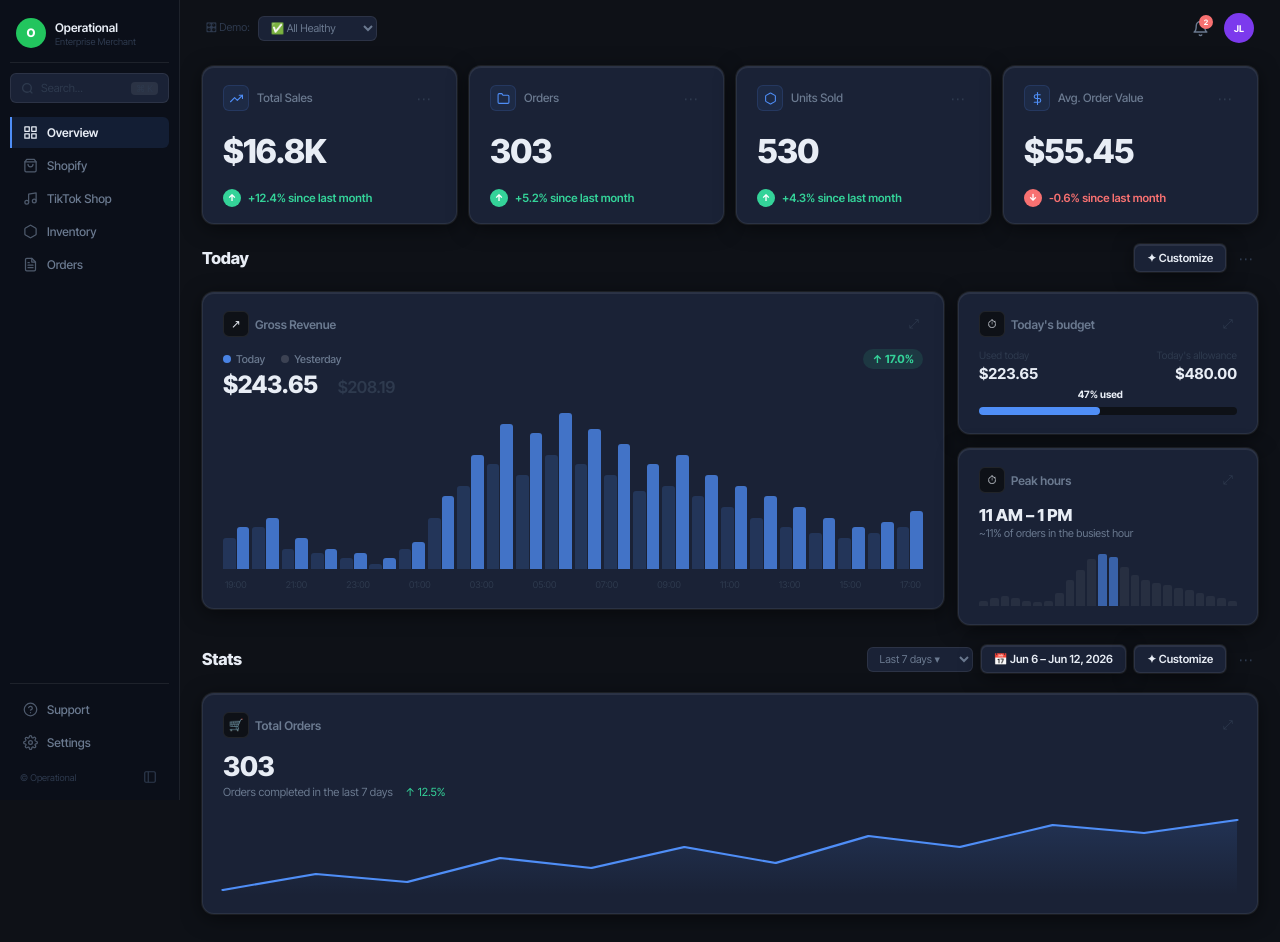
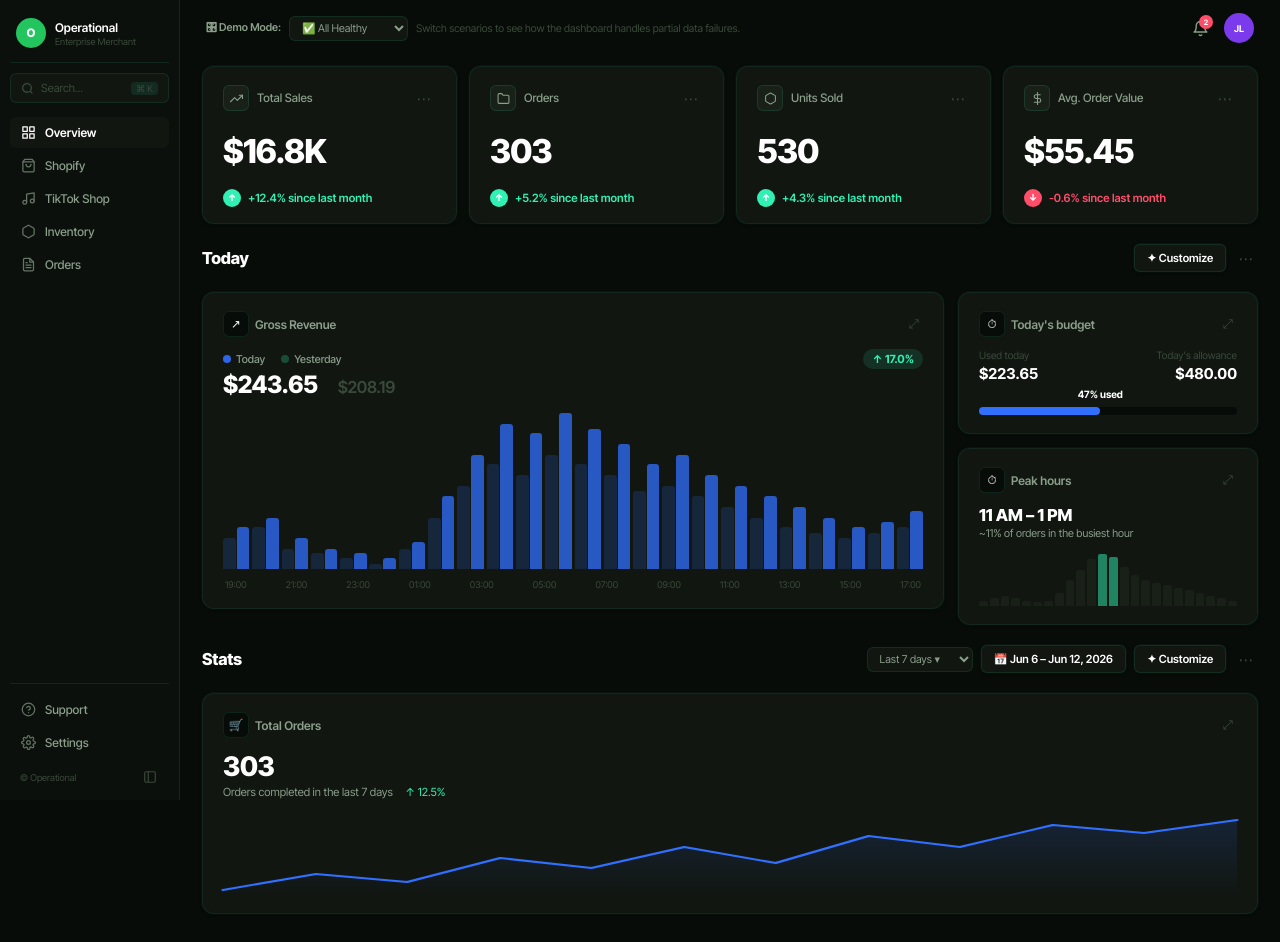
Before and after one commit to JesuaLabor/ecommerce-command-center, a React (Vite) app: page / in a window 1280 px wide. Built offline with nearby package versions, Linux system fonts and the light colour scheme.

Commit message:
feat: restore demo mode hint text, finalize Command Center Dark theme with glass cards and SVG stat card icons

```diff
--- a/src/App.jsx
+++ b/src/App.jsx
@@ -71,7 +71,7 @@ export default function App() {
         {/* Top-right actions bar */}
         <div className="main-topbar">
           <div className="main-topbar-left">
-            <label className="demo-label">🎛 Demo:</label>
+            <label className="demo-label">🎛 Demo Mode:</label>
             <select
               id="scenario-select"
               className="scenario-select"
@@ -84,6 +84,7 @@ export default function App() {
               <option value="shopify_down">🔴 Shopify Down</option>
               <option value="both_down">🔴🔴 Both Down</option>
             </select>
+            <span className="demo-hint">Switch scenarios to see how the dashboard handles partial data failures.</span>
           </div>
           <div className="main-topbar-right">
             <button className="topbar-icon-btn" aria-label="Notifications" id="btn-notifications">
--- a/src/index.css
+++ b/src/index.css
@@ -1,53 +1,61 @@
 @import url('https://fonts.googleapis.com/css2?family=Inter+Tight:wght@300;400;500;600;700;800&display=swap');
 
-/* ─── Design Tokens — Command Center Dark ──────────────────── */
+/* ─── Design Tokens — Style Guide ───────────────────────────── */
 :root {
-  /* ── Backgrounds — deep navy-charcoal depth layers ── */
-  --bg-app:            #0E1117;   /* Very dark neutral — not pure black, has depth */
-  --bg-sidebar:        #0B0F19;   /* Slightly cooler/deeper than app */
-  --bg-card:           #1A2236;   /* Elevated surface — clearly lifts off app bg */
-  --bg-card-hover:     #202C42;   /* Hover state — clear, not jarring */
-  --bg-input:          #1A2236;
-  --bg-table-row:      #1A2236;
-  --bg-table-row-hover:#202C42;
-
-  /* ── Typography — off-white hierarchy, avoid pure white glare ── */
-  --text-primary:      #E8EDF5;   /* Crisp off-white — readable without glare */
-  --text-secondary:    #6B7A90;   /* Muted blue-gray — clear hierarchy */
-  --text-muted:        #2E3A4E;   /* Very subtle — placeholder, axis labels */
-  --text-nav:          #6B7A90;
-  --text-nav-active:   #E8EDF5;
-
-  /* ── Borders — barely-visible structure ── */
-  --border:            rgba(255,255,255,0.08);
-  --border-card:       rgba(255,255,255,0.07);
-
-  /* ── Brand & Semantic Accents ── */
-  --accent-blue:       #4F8EF7;   /* Bright blue — trustworthy, pops on dark */
-  --accent-blue-light: rgba(79,142,247,0.12);
-  --accent-blue-hover: #3B7CF0;
-
-  --green:             #34D399;   /* Emerald 400 — positive trend */
-  --green-bg:          rgba(52,211,153,0.12);
-  --red:               #F87171;   /* Rose 400 — softer than pure red */
-  --red-bg:            rgba(248,113,113,0.12);
-  --amber:             #FBBF24;   /* Amber 400 — warnings */
-  --amber-bg:          rgba(251,191,36,0.12);
-  --gray-badge:        #3A4A60;
-  --gray-badge-bg:     #1A2236;
+  /* ── Backgrounds — based on #080C08 with green undertone depth ── */
+  --bg-app: #080C08;
+  /* Style guide base — near-black, slight green tint */
+  --bg-sidebar: #0C100C;
+  /* Sidebar — lifted slightly */
+  --bg-card: #111611;
+  /* Cards — clearly elevated off app bg */
+  --bg-card-hover: #182018;
+  /* Hover/active state */
+  --bg-input: #111611;
+  --bg-table-row: #111611;
+  --bg-table-row-hover: #182018;
+
+  /* ── Typography — #FFFFFF pure white ── */
+  --text-primary: #FFFFFF;
+  --text-secondary: #8A9E8A;
+  /* muted greenish-gray */
+  --text-muted: #3A4A3A;
+  /* very subtle */
+  --text-nav: #8A9E8A;
+  --text-nav-active: #FFFFFF;
+
+  /* ── Borders — teal-tinted barely-visible ── */
+  --border: rgba(48, 240, 179, 0.1);
+  --border-card: rgba(48, 240, 179, 0.08);
+
+  /* ── Accents — Style Guide ── */
+  --accent-blue: #306FFF;
+  /* Primary brand blue */
+  --accent-blue-light: rgba(48, 111, 255, 0.15);
+  --accent-blue-hover: #1A5AE8;
+
+  --green: #30F0B3;
+  /* Teal — positive trend */
+  --green-bg: rgba(48, 240, 179, 0.12);
+  --red: #FF4D6A;
+  /* Soft red — negative trend */
+  --red-bg: rgba(255, 77, 106, 0.12);
+  --amber: #FAD670;
+  /* Gold — warnings */
+  --amber-bg: rgba(250, 214, 112, 0.12);
+  --gray-badge: #3A4A3A;
+  --gray-badge-bg: #111611;
 
   /* ── Shape ── */
-  --radius-sm:  6px;
-  --radius-md:  10px;
-  --radius-lg:  12px;
-  --radius-xl:  16px;
-
-  /* ── Elevation — glass card effect ── */
-  --shadow-card: 0 0 0 1px rgba(255,255,255,0.07),
-                 inset 0 1px 0 rgba(255,255,255,0.08),
-                 0 4px 20px rgba(0,0,0,0.5);
-  --shadow-md:   0 8px 32px rgba(0,0,0,0.6);
-  --shadow-btn:  0 2px 12px rgba(79,142,247,0.4);
+  --radius-sm: 6px;
+  --radius-md: 10px;
+  --radius-lg: 12px;
+  --radius-xl: 16px;
+
+  /* ── Elevation ── */
+  --shadow-card: 0 1px 3px rgba(0, 0, 0, 0.6), 0 0 0 1px rgba(48, 240, 179, 0.05);
+  --shadow-md: 0 8px 32px rgba(0, 0, 0, 0.7);
+  --shadow-btn: 0 2px 12px rgba(48, 111, 255, 0.4);
 
   --sidebar-width: 180px;
   --transition: 0.15s ease;
@@ -185,7 +193,7 @@ ul {
   white-space: nowrap;
 }
 
-/* ── Nav ── */
+/* Nav */
 .sidebar-nav {
   display: flex;
   flex-direction: column;
@@ -197,33 +205,27 @@ ul {
   align-items: center;
   gap: 9px;
   width: 100%;
-  /* extra left padding to compensate for the 2px active border */
-  padding: 8px 10px 8px 10px;
-  border-left: 2px solid transparent;
-  border-radius: 0 var(--radius-sm) var(--radius-sm) 0;
+  padding: 8px 10px;
+  border-radius: var(--radius-sm);
   font-size: 0.8rem;
   font-weight: 500;
   color: var(--text-nav);
   cursor: pointer;
-  transition: background var(--transition), color var(--transition), border-color var(--transition);
+  transition: background var(--transition), color var(--transition);
   text-align: left;
   background: none;
-  border-top: none;
-  border-right: none;
-  border-bottom: none;
+  border: none;
 }
 
 .nav-item:hover {
-  background: rgba(79,142,247,0.07);
-  color: var(--text-primary);
-  border-left-color: rgba(79,142,247,0.3);
+  background: var(--bg-card);
+  color: var(--text-primary);
 }
 
 .nav-item.active {
-  background: rgba(79,142,247,0.12);
-  color: var(--text-primary);
-  font-weight: 600;
-  border-left-color: var(--accent-blue);
+  background: var(--bg-card);
+  color: var(--text-primary);
+  font-weight: 600;
 }
 
 .nav-icon {
@@ -295,8 +297,18 @@ ul {
 
 .demo-label {
   font-size: 0.72rem;
-  color: var(--text-muted);
+  font-weight: 600;
+  color: var(--text-secondary);
   white-space: nowrap;
+}
+
+.demo-hint {
+  font-size: 0.7rem;
+  color: var(--text-muted);
+  white-space: nowrap;
+  overflow: hidden;
+  text-overflow: ellipsis;
+  max-width: 360px;
 }
 
 .main-topbar-right {
@@ -989,13 +1001,14 @@ ul {
   width: 26px;
   height: 26px;
   border-radius: var(--radius-sm);
-  background: rgba(79,142,247,0.08);
-  border: 1px solid rgba(79,142,247,0.15);
+  background: #182018;
+  /* card-hover tint */
+  border: 1px solid rgba(48, 240, 179, 0.12);
   display: flex;
   align-items: center;
   justify-content: center;
   flex-shrink: 0;
-  color: var(--accent-blue);
+  color: #8A9E8A;
 }
 
 .ov-stat-label {
@@ -1301,8 +1314,16 @@ ul {
   flex-shrink: 0;
 }
 
-.dot-today    { background: rgba(79,142,247,0.9); }   /* Accent blue */
-.dot-yesterday { background: rgba(255,255,255,0.15); } /* Subtle white */
+.dot-today {
+  background: rgba(48, 111, 255, 0.9);
+}
+
+/* #306FFF */
+.dot-yesterday {
+  background: rgba(48, 240, 179, 0.25);
+}
+
+/* #30F0B3 subtle */
 
 .ov-revenue-legend-label {
   font-size: 0.72rem;
@@ -1374,16 +1395,18 @@ ul {
 }
 
 .ov-bar-today {
-  background: rgba(79,142,247,0.75);
-  transition: background var(--transition);
+  background: rgba(48, 111, 255, 0.75);
+  /* #306FFF @ 75% */
+  transition: opacity var(--transition);
 }
 
 .ov-bar-today:hover {
-  background: rgba(79,142,247,1);
+  background: rgba(48, 111, 255, 1);
 }
 
 .ov-bar-yesterday {
-  background: rgba(79,142,247,0.18);
+  background: rgba(48, 111, 255, 0.18);
+  /* #306FFF @ 18% */
 }
 
 .ov-chart-labels {
@@ -1498,12 +1521,13 @@ ul {
 .ov-peak-bar {
   flex: 1;
   border-radius: 2px 2px 0 0;
-  background: rgba(255,255,255,0.06);
+  background: #182018;
   min-height: 4px;
 }
 
 .ov-peak-bar-hi {
-  background: rgba(79,142,247,0.6);
+  background: rgba(48, 240, 179, 0.5);
+  /* #30F0B3 @ 50% */
 }
 
 /* Stats / Orders section */
```
